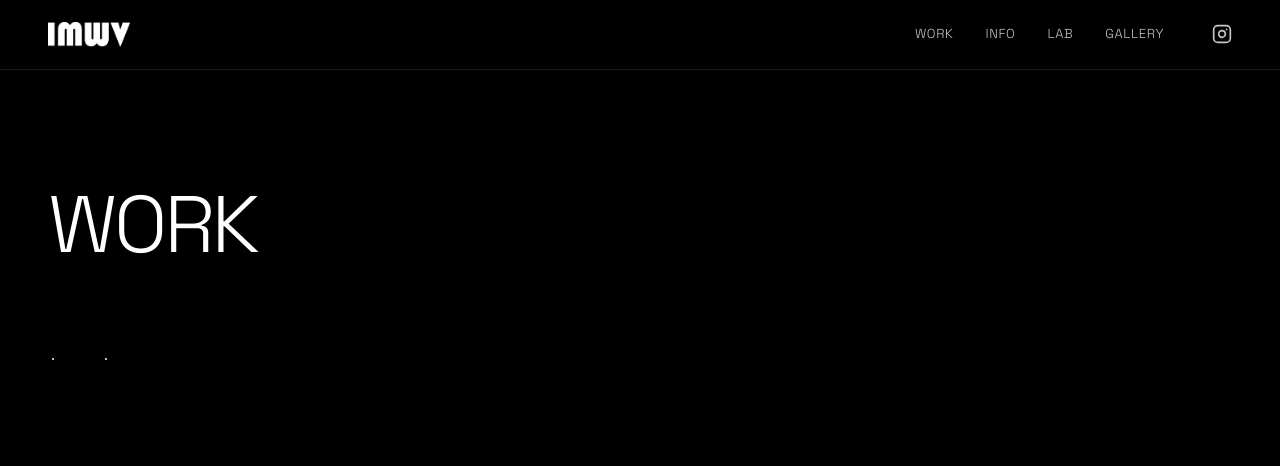
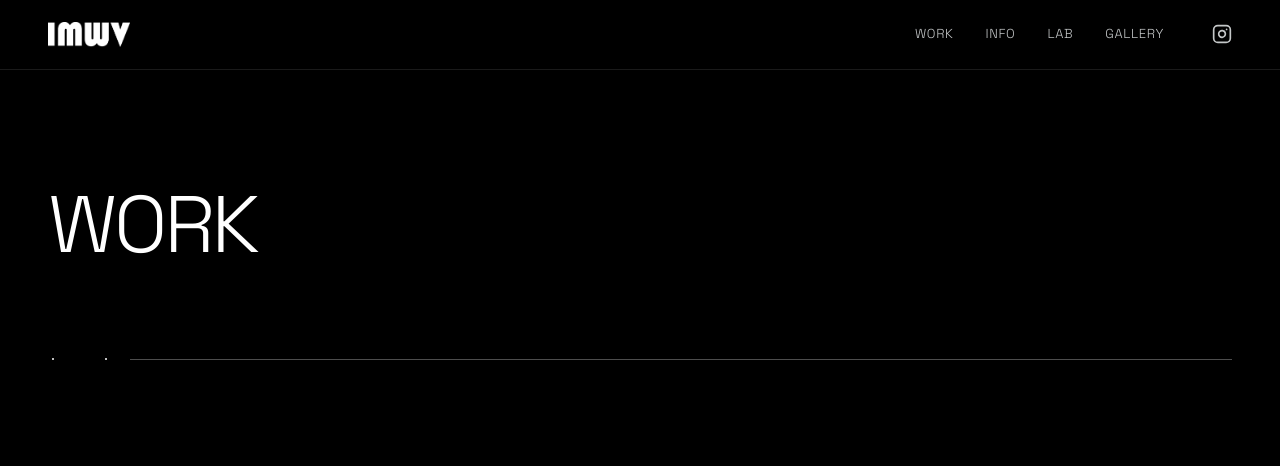
Before and after one commit to okgolim0401-hub/imworldview-web, a plain HTML site: page work/index.html in a window 1280 px wide. Shown: the top 466 px of the page. Drawn offline with nearby package versions, Linux system fonts and the light colour scheme.

Commit message:
Keep horizontal line visible and change vertical line to pure white

```diff
--- a/work/index.html
+++ b/work/index.html
@@ -326,7 +326,7 @@
             <!-- Left Dot (with vertical line coming from below) -->
             <div class="relative shrink-0 flex flex-col items-center justify-end h-[60px] w-[10px]">
                 <div class="absolute bottom-[2px] left-1/2 -translate-x-1/2 w-[1px] h-[60px] overflow-hidden pointer-events-none">
-                    <div id="hero-v-line" class="w-[1px] h-[60px] bg-white/30 absolute top-[60px] transition-transform duration-[1500ms] ease-in-out"></div>
+                    <div id="hero-v-line" class="w-[1px] h-[60px] bg-white absolute top-[60px] transition-transform duration-[1500ms] ease-in-out"></div>
                 </div>
                 <div id="hero-dot-1" class="w-[2px] h-[2px] bg-white rounded-full opacity-0 transition-opacity duration-[500ms] z-20 absolute bottom-0"></div>
             </div>
@@ -339,10 +339,10 @@
                 <div id="hero-dot-2" class="w-[2px] h-[2px] bg-white rounded-full opacity-0 transition-opacity duration-[500ms] z-20 absolute bottom-0"></div>
             </div>
 
-            <!-- Horizontal Line (Shooting across the full grid width) -->
-            <div class="flex-grow h-[60px] relative overflow-hidden flex items-end">
-                <div class="w-full h-[1px] relative overflow-hidden bottom-[0.5px]">
-                    <div id="hero-line" class="w-full h-[1px] bg-white/30 absolute top-0 left-[-100%] transition-transform duration-[1500ms] ease-in-out"></div>
+            <!-- Horizontal Line (Stretches to end of grid and stays) -->
+            <div class="flex-grow flex items-end h-[60px]">
+                <div class="w-full h-[1px] relative mb-[0.5px]">
+                    <div id="hero-line" class="w-full h-[1px] bg-white/30 scale-x-0 origin-left transition-transform duration-[1500ms] ease-in-out"></div>
                 </div>
             </div>
         </div>
@@ -508,7 +508,7 @@
             const dot1 = document.getElementById('hero-dot-1');
             const dot2 = document.getElementById('hero-dot-2');
 
-            if (hLine) hLine.style.transform = 'translateX(200%)';
+            if (hLine) hLine.classList.replace('scale-x-0', 'scale-x-100');
             if (vLine) vLine.style.transform = 'translateY(-120px)';
 
             setTimeout(() => {
```
